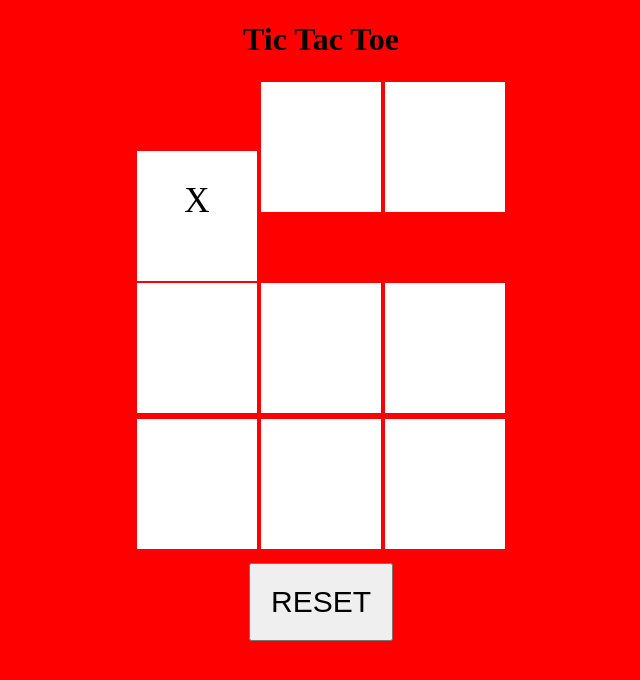
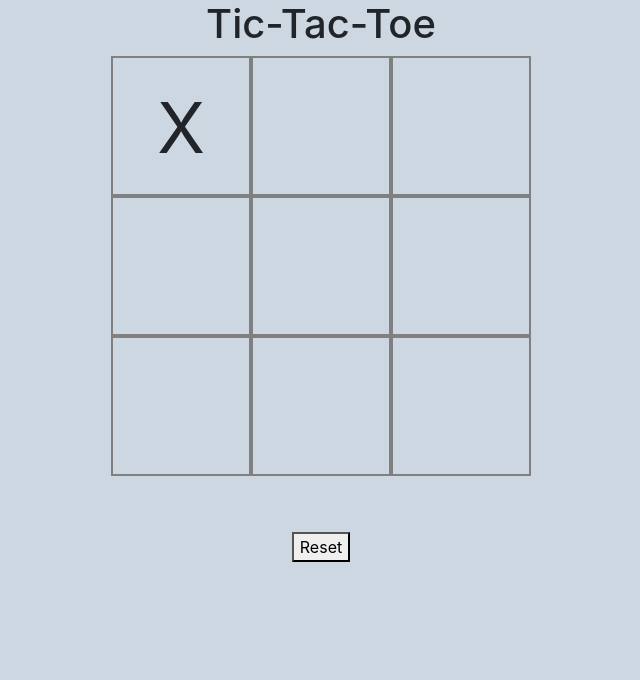
Before and after one commit to cjrhone/tic-tac-toe, a plain HTML site: page index.html in a window 1280 px wide. Both pictures are taken after a click on the element 516 px from the left and 146 px from the top of the page. Shown: the whole page, without its empty margins (319-959 px from the left). Drawn offline with Linux system fonts and the light colour scheme.

Commit message:
Add simplified code for index and add concept of switching turns, and add win conditions

```diff
--- a/css/styles.css
+++ b/css/styles.css
@@ -1,25 +1,27 @@
-body {
-  margin: 0px;
-  margin-top: 10px;
-  background-color: red;
-  text-align: center;
+.main-container {
+    height: 100%;
+    width: 900px;
+    margin: 0 auto;
 }
 
-.col {
-  display: inline-block;
-  width: 80px;
-  height: 80px;
-  text-align: center;
-  background-color: white;
-  margin-top: 2px;
-  font-size: 35px;
-  padding: 20px;
-  padding-top: 30px;
-  /*margin-left: 20px;*/
+.board {
+    height: 420px;
+    width: 420px;
+    margin: 0 auto;
 }
 
-button {
-  padding: 20px;
-  font-size: 30px;
-  margin-top: 10px;
+.cell {
+    width: 140px;
+    height: 140px;
+    border: 2px solid gray;
+    cursor:pointer;
+    float:left;
+    line-height: 140px;
+    text-align: center;
+    font-size: 70px;
 }
+
+body {
+  background-color: #CDD7E1;
+  text-align:center;
+}
--- a/index.html
+++ b/index.html
@@ -1,35 +1,33 @@
-<!DOCTYPE html>
-<html>
+<html lang="en" dir="ltr">
   <head>
-    <!-- <link href="css/bootstrap.css" rel="stylesheet" type="text/css"> -->
+    <meta charset="utf-8">
+    <title>Tic-Tac-Toe</title>
+    <link href="css/bootstrap.css" rel="stylesheet" type="text/css">
     <link href="css/styles.css" rel="stylesheet" type="text/css">
     <script src="js/jquery-3.3.1.js"></script>
     <script src="js/scripts.js"></script>
-    <title>TIC-TAC-Toe</title>
   </head>
   <body>
-    <div class="game-start-text">
-      <h1>Tic Tac Toe</h1>
-    </div>
-     <div class="row">
-        <div class="col" id="one"></div>
-        <div class="col" id="two"></div>
-        <div class="col" id="three"></div>
-      </div>
-      <div class="row">
-        <div class="col" id="four"></div>
-        <div class="col" id="five"></div>
-        <div class="col" id="six"></div>
-      </div>
-      <div class="row">
-        <div class="col" id="seven"></div>
-        <div class="col" id="eight"></div>
-        <div class="col" id="nine"></div>
-      </div>
 
-      <div>
-        <button id="restart">RESET</div>
+  <h1><center>Tic-Tac-Toe</center></h1>
 
-      </div>
+  <div class = 'board'>
+    <div class='cell' id= "0" ></div>
+    <div class='cell' id = "1" ></div>
+    <div class='cell' id = "2" ></div>
+    <div class='cell' id = "3" ></div>
+    <div class='cell' id = "4" ></div>
+    <div class='cell' id = "5" ></div>
+    <div class='cell' id = "6" ></div>
+    <div class='cell' id = "7" ></div>
+    <div class='cell' id = "8" ></div>
+  </div>
+
+  <center><h2 id=winHeader> </h2></center>
+  <br><br>
+  <button type="restart" class="restart">Reset</button>
+
+
+
   </body>
 </html>
--- a/js/scripts.js
+++ b/js/scripts.js
@@ -1,88 +1,137 @@
-// const player1Turn = "X"
-// var grid = ["1","2","3","4","5","6","7","8","9",]
-// var gameOn = false;
-//
-// $(document).ready(function() {
-//   const grid = [
-//     [' ', ' ', ' ',],
-//     [' ', ' ', ' ',],
-//     [' ', ' ', ' ',]
-//   ];
-//
-//
-// $(".col").click(function() {
-//   $(this).html(player1Turn);
-//
-//
-// function winGameOver(gameArray){
-//   const winConditions = [
-//     [1,2,3],
-//     [4,5,6],
-//     [7,8,9],
-//     [1,4,7],
-//     [1,5,9],
-//     [3,5,7],
-//     [2,5,8],
-//     [3,6,9]
-//   ];
-// };
-//
-// });
-//
-// });
+//BUSINESS LOGIC
 
-// EARLIER CODE
+var player1=new Player("CJ", "X");
+var player2=new Player("Justin", "O");
+var turnKeeper=1;
 
-function playerTurn(turn, id) {
-  var spotTaken = $("#" + id).text();
-  if (spotTaken === "#") {
-    grid[id] = turn;
-    $("#" + id).text(turn);
+
+var spaces=[];
+
+function setSpaces(){
+  for (i=0; i<=8; i++){
+    spaces[i]=new Space("No","");
   }
-};
-
-function x(space) {
-  space = [];
 }
 
-function y(space) {
-  space=[];
+//Define Player Object
+function Player (name, symbol){
+  this.name=name;
+  this.symbol= symbol;
+}
+//Define Space Object
+function Space (marked, symbol){
+  this.marked=marked;
+  this.symbol=symbol;
 }
 
-function winGameOver(gameArray){
-  const winConditions = [
-    [1,2,3],
-    [4,5,6],
-    [7,8,9],
-    [1,4,7],
-    [1,5,9],
-    [3,5,7],
-    [2,5,8],
-    [3,6,9]
-  ];
-};
+function restart() {
+  var spaces=[];
+  var player1=new Player("CJ", "X");
+  var player2=new Player("Justin", "O");
+  var turnKeeper=1;
+}
+//Define checkWin function
+function checkWin(){
 
-var grid = ["1","2","3","4","5","6","7","8","9",]
-
-var turn = "X"
-
-
-$(document).ready(function() {
-   $(".col").click(function() {
-     $(this).html(turn);
-
-  var slot = $(this).attr('id');
-
-  if ( slot === "one" ) {
-    alert ("You clicked one");
-  } else {
-    alert ("THATS NOT ONE!");
-  }
-
-  console.log(slot)
+  //tie game checker
+  var markedSpaces=0;
+  spaces.forEach(function(space){
+    if (Space.marked==="Yes"){
+      markedSpaces++;
+    } else{}
+  });
 
 
 
 
+  //Win Conditions
+  if (spaces[0].symbol==="X"&&spaces[1].symbol==="X"&&spaces[2].symbol==="X"){
+    $("#winHeader").append("Player 1 wins");
+  }
+  else if (spaces[0].symbol==="O"&&spaces[1].symbol==="O"&&spaces[2].symbol==="O"){
+    $("#winHeader").append("Player 2 wins");
+  }
+  else if (spaces[3].symbol==="X"&&spaces[4].symbol==="X"&&spaces[5].symbol==="X"){
+    $("#winHeader").append("Player 1 wins");
+  }
+  else if (spaces[3].symbol==="O"&&spaces[4].symbol==="O"&&spaces[5].symbol==="O"){
+    $("#winHeader").append("Player 2 wins");
+  }
+  else if (spaces[6].symbol==="X"&&spaces[7].symbol==="X"&&spaces[8].symbol==="X"){
+    $("#winHeader").append("Player 1 wins");
+  }
+  else if (spaces[6].symbol==="O"&&spaces[7].symbol==="O"&&spaces[8].symbol==="O"){
+    $("#winHeader").append("Player 2 wins");
+  }
+  else if (spaces[0].symbol==="X"&&spaces[3].symbol==="X"&&spaces[6].symbol==="X"){
+    $("#winHeader").append("Player 1 wins");
+  }
+  else if (spaces[0].symbol==="O"&&spaces[3].symbol==="O"&&spaces[6].symbol==="O"){
+    $("#winHeader").append("Player 2 wins");
+  }
+  else if (spaces[1].symbol==="X"&&spaces[4].symbol==="X"&&spaces[7].symbol==="X"){
+    $("#winHeader").append("Player 1 wins");
+  }
+  else if (spaces[1].symbol==="O"&&spaces[4].symbol==="O"&&spaces[7].symbol==="O"){
+    $("#winHeader").append("Player 2 wins");
+  }
+  else if (spaces[2].symbol==="X"&&spaces[5].symbol==="X"&&spaces[8].symbol==="X"){
+    $("#winHeader").append("Player 1 wins");
+  }
+  else if (spaces[2].symbol==="O"&&spaces[5].symbol==="O"&&spaces[8].symbol==="O"){
+    $("#winHeader").append("Player 2 wins");
+  }
+  else if (spaces[0].symbol==="X"&&spaces[4].symbol==="X"&&spaces[8].symbol==="X"){
+    $("#winHeader").append("Player 1 wins");
+  }
+  else if (spaces[0].symbol==="O"&&spaces[4].symbol==="O"&&spaces[8].symbol==="O"){
+    $("#winHeader").append("Player 2 wins");
+  }
+  else if (spaces[6].symbol==="X"&&spaces[4].symbol==="X"&&spaces[2].symbol==="X"){
+    $("#winHeader").append("Player 1 wins");
+  }
+  else if (spaces[6].symbol==="O"&&spaces[4].symbol==="O"&&spaces[2].symbol==="O"){
+    $("#winHeader").append("Player 2 wins");
+  } else if (markedSpaces===9){
+    $("#winHeader").append("Tie Game!");
+  } else{}
+}
+
+
+//USER INTERFACE LOGIC
+$(document).ready(function() {
+  setSpaces();
+
+
+  $(".cell").click(function(){
+    cellId=$(this).attr("id");
+    console.log(cellId);
+    if (spaces[cellId].marked==="No"){
+      if (turnKeeper%2===0){
+        $(this).append(player2.symbol);
+        spaces[cellId].marked="Yes";
+        spaces[cellId].symbol=player2.symbol;
+        turnKeeper++;
+        checkWin();
+        //console.log(spaces[0].symbol);
+      } else {
+
+        $(this).append(player1.symbol);
+        turnKeeper++;
+        spaces[cellId].marked="Yes";
+        spaces[cellId].symbol=player1.symbol;
+        checkWin();
+      }
+    }
+    else {}
+
+
+
+  });
+$(".restart").click(function(){
+location.reload();
+
+
 });
+
 });
```
